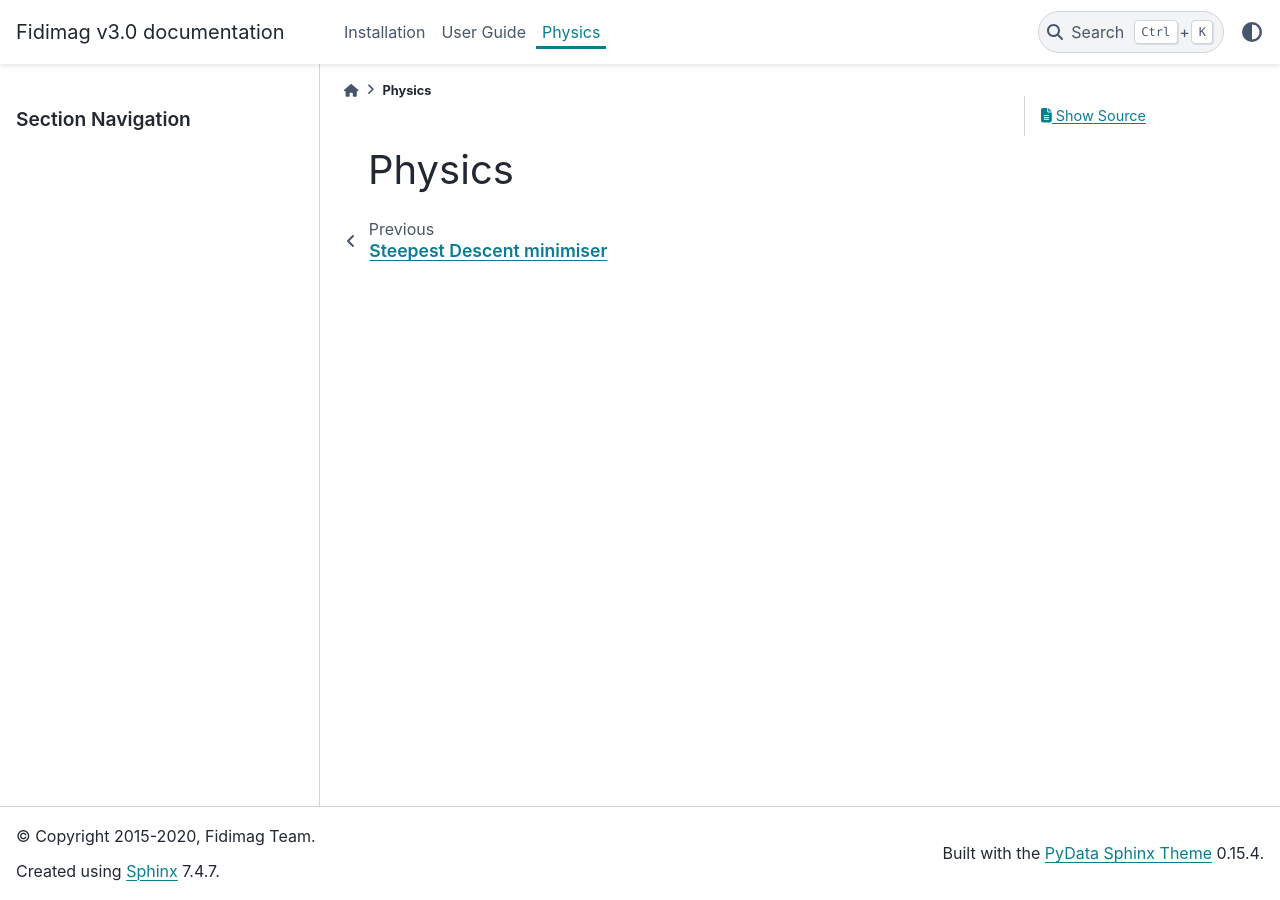
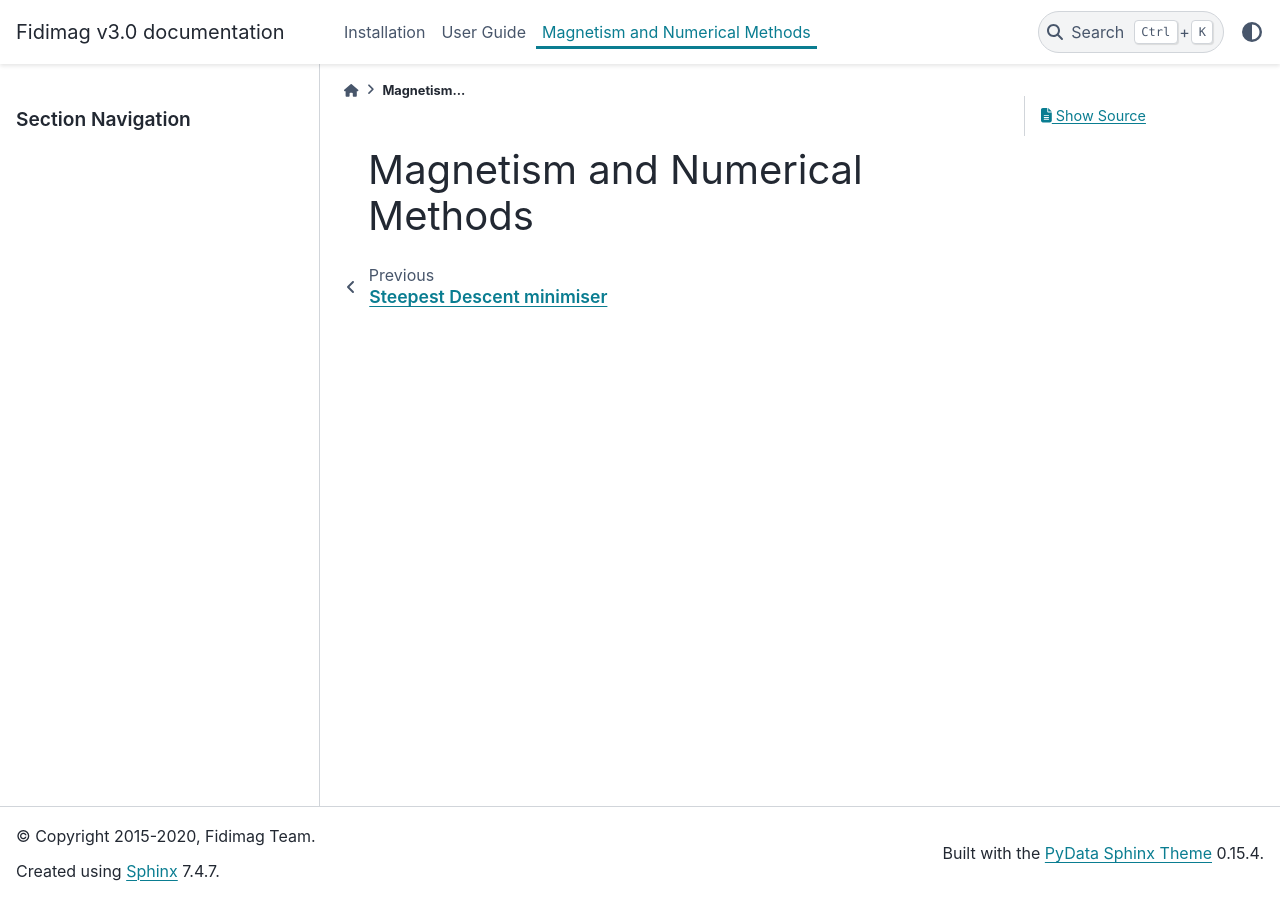
Before and after one commit to computationalmodelling/fidimag, a Sphinx documentation site: the page built from doc/physics_num_methods/index.rst, in a window 1280 px wide. Built offline with Sphinx 7.4.7 and the PyData theme 0.15.4, drawn with Linux system fonts in a browser that asks for light colours; pages that are not in the unit, such as notebooks, are missing from menus.

Commit message:
Fixing theory to docs

```diff
--- a/doc/physics_num_methods/index.rst
+++ b/doc/physics_num_methods/index.rst
@@ -1,10 +1,11 @@
-=======
-Physics
-=======
+===============================
+Magnetism and Numerical Methods
+===============================
+
 
 .. toctree::
    :maxdepth: 2
-   :caption: Magnetism and Numerical Methods
+   :caption: Micromagnetics and Discrete Spin Model
 
     core_eqs
     extended_eqs
```
